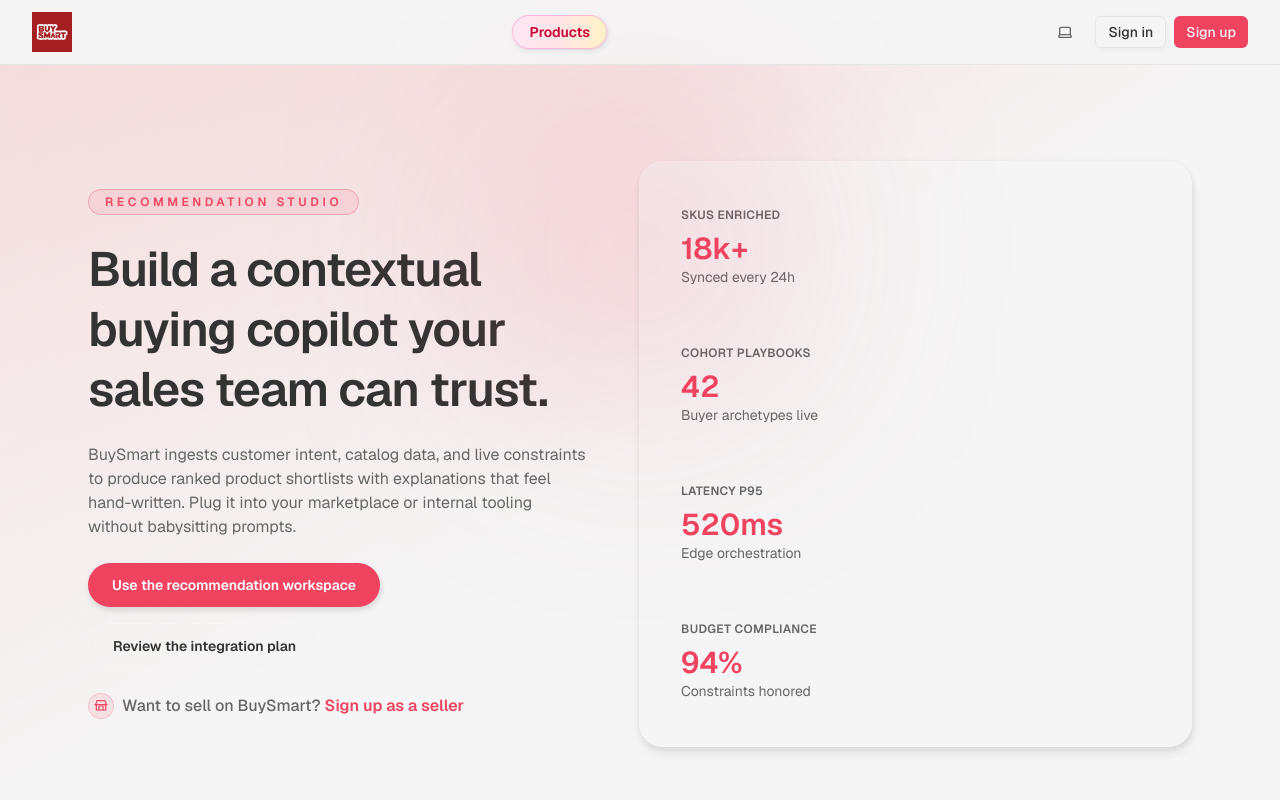
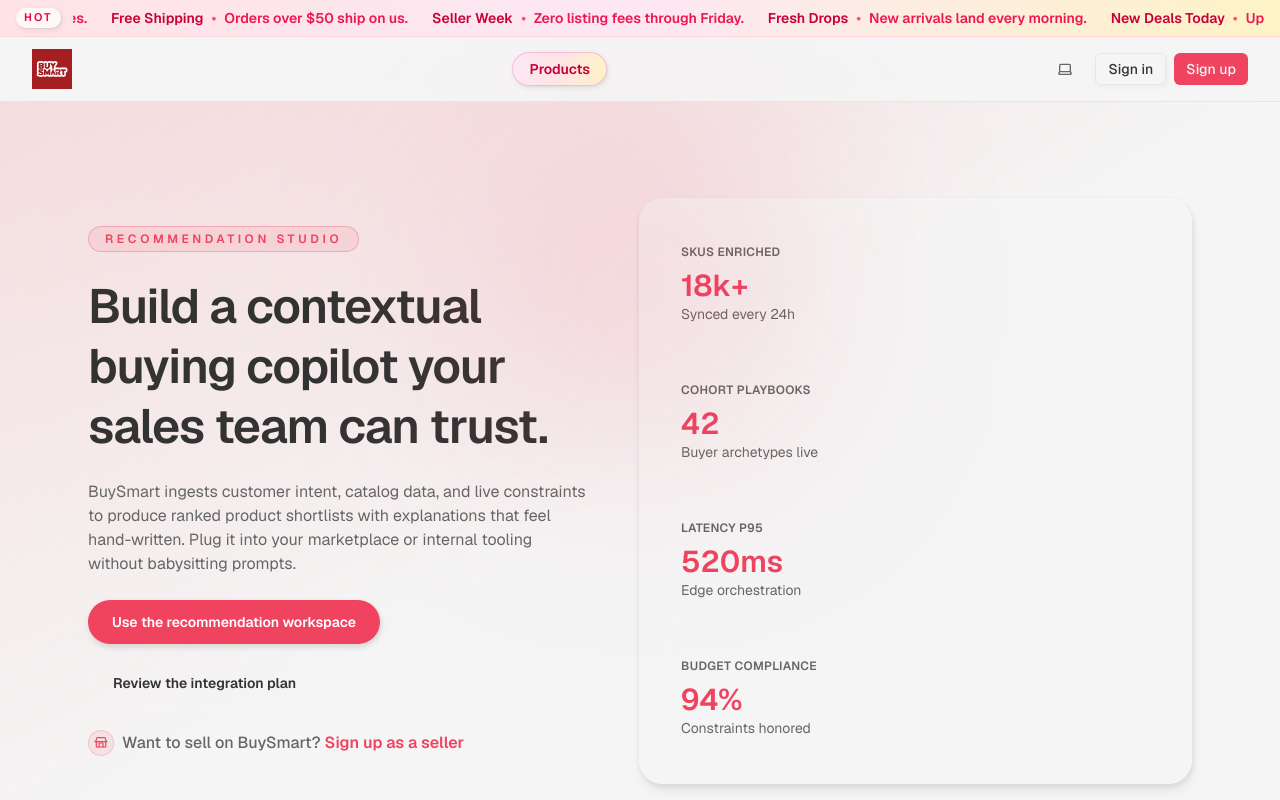
Before and after one commit to Sakhiur2022/BuySmart, a Next.js app in the folder main-app/: page / in a window 1280 px wide. Shown: the top 800 px of the page. Built offline with nearby package versions, Linux system fonts and the light colour scheme; no server answers.

Commit message:
feat(navbar): integrate PromotionalBanner component into Navbar

```diff
--- a/main-app/components/shared/navbar.tsx
+++ b/main-app/components/shared/navbar.tsx
@@ -7,6 +7,7 @@ import { hasEnvVars } from '@/lib/utils';
 import { EnvVarWarning } from '@/components/shared/env-var-warning';
 import { createClient } from '@/lib/supabase/server';
 import { SellerNavLink } from '@/components/shared/seller-nav-link';
+import { PromotionalBanner } from '@/components/shared/promotional-banner';
 
 export async function Navbar() {
   const supabase = await createClient();
@@ -24,7 +25,9 @@ export async function Navbar() {
   }
 
   return (
-    <header className="sticky top-0 z-40 w-full border-b bg-background/95 backdrop-blur supports-backdrop-filter:bg-background/60">
+    <div className="sticky top-0 z-40">
+      <PromotionalBanner visiblePaths={['/', '/buyer']} />
+      <header className="w-full border-b bg-background/95 backdrop-blur supports-backdrop-filter:bg-background/60">
         <div className="container mx-auto flex h-16 max-w-7xl items-center justify-between px-4 sm:px-6 lg:px-8">
           {/* Brand - Logo */}
           <Link href="/" className="flex items-center gap-2 shrink-0">
@@ -56,5 +59,6 @@ export async function Navbar() {
           </div>
         </div>
       </header>
+    </div>
   );
 }
--- /dev/null
+++ b/main-app/components/shared/promotional-banner.tsx
@@ -0,0 +1,93 @@
+'use client';
+
+import { usePathname } from 'next/navigation';
+
+const PROMOS = [
+  {
+    id: 'deals',
+    title: 'New Deals Today',
+    detail: 'Up to 30% off smart home favorites.',
+  },
+  {
+    id: 'shipping',
+    title: 'Free Shipping',
+    detail: 'Orders over $50 ship on us.',
+  },
+  {
+    id: 'seller-week',
+    title: 'Seller Week',
+    detail: 'Zero listing fees through Friday.',
+  },
+  {
+    id: 'drops',
+    title: 'Fresh Drops',
+    detail: 'New arrivals land every morning.',
+  },
+];
+
+type PromotionalBannerProps = {
+  visiblePaths?: string[];
+};
+
+export function PromotionalBanner({ visiblePaths }: PromotionalBannerProps) {
+  const pathname = usePathname();
+
+  if (visiblePaths && !visiblePaths.includes(pathname)) {
+    return null;
+  }
+
+  return (
+    <div className="w-full border-b border-rose-200/70 bg-linear-to-r from-rose-100 via-pink-100 to-amber-100 px-4 py-2 text-rose-700">
+      <div className="mx-auto flex max-w-7xl items-center gap-3 text-xs font-semibold sm:text-sm">
+        <span className="rounded-full bg-white/70 px-2 py-0.5 text-[10px] uppercase tracking-[0.2em] text-rose-600 shadow-sm sm:text-[11px]">
+          Hot
+        </span>
+        <div className="relative flex-1 overflow-hidden">
+          <div className="flex w-max items-center gap-6 pr-6 banner-marquee">
+            {PROMOS.map((promo) => (
+              <span
+                key={`promo-a-${promo.id}`}
+                className="inline-flex items-center gap-2 whitespace-nowrap"
+              >
+                <span>{promo.title}</span>
+                <span className="text-rose-500/80">•</span>
+                <span className="text-rose-600/90">{promo.detail}</span>
+              </span>
+            ))}
+            {PROMOS.map((promo) => (
+              <span
+                key={`promo-b-${promo.id}`}
+                className="inline-flex items-center gap-2 whitespace-nowrap"
+              >
+                <span>{promo.title}</span>
+                <span className="text-rose-500/80">•</span>
+                <span className="text-rose-600/90">{promo.detail}</span>
+              </span>
+            ))}
+          </div>
+        </div>
+      </div>
+      <style jsx>{`
+        .banner-marquee {
+          animation: banner-marquee 22s linear infinite;
+        }
+
+        @keyframes banner-marquee {
+          from {
+            transform: translateX(0);
+          }
+          to {
+            transform: translateX(-50%);
+          }
+        }
+
+        @media (prefers-reduced-motion: reduce) {
+          .banner-marquee {
+            animation: none;
+            transform: none;
+          }
+        }
+      `}</style>
+    </div>
+  );
+}
```
Lines whose indentation alone changed are shown as unchanged.
